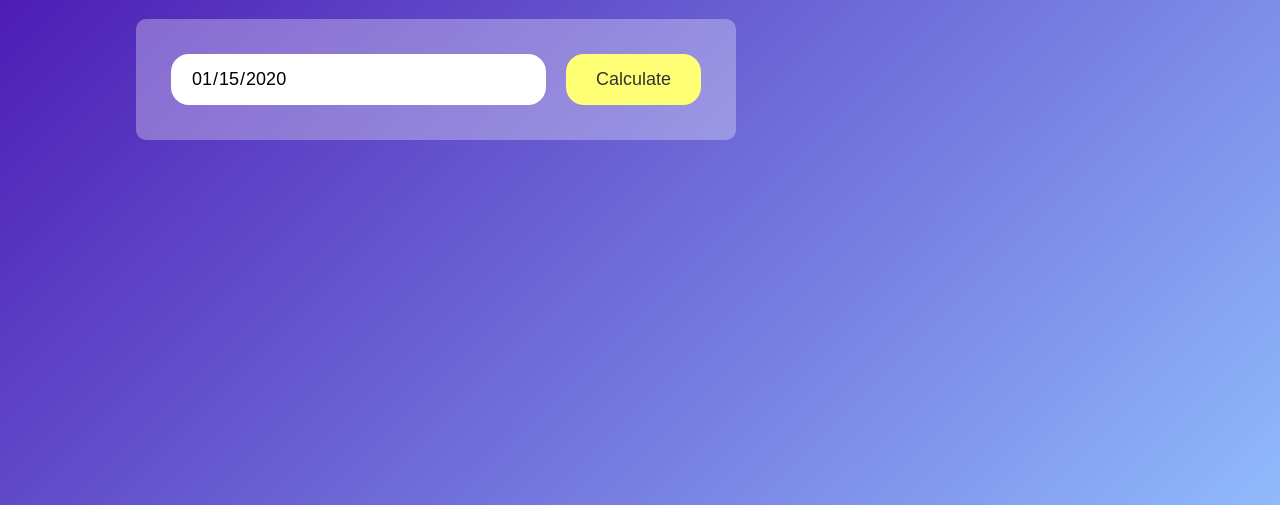
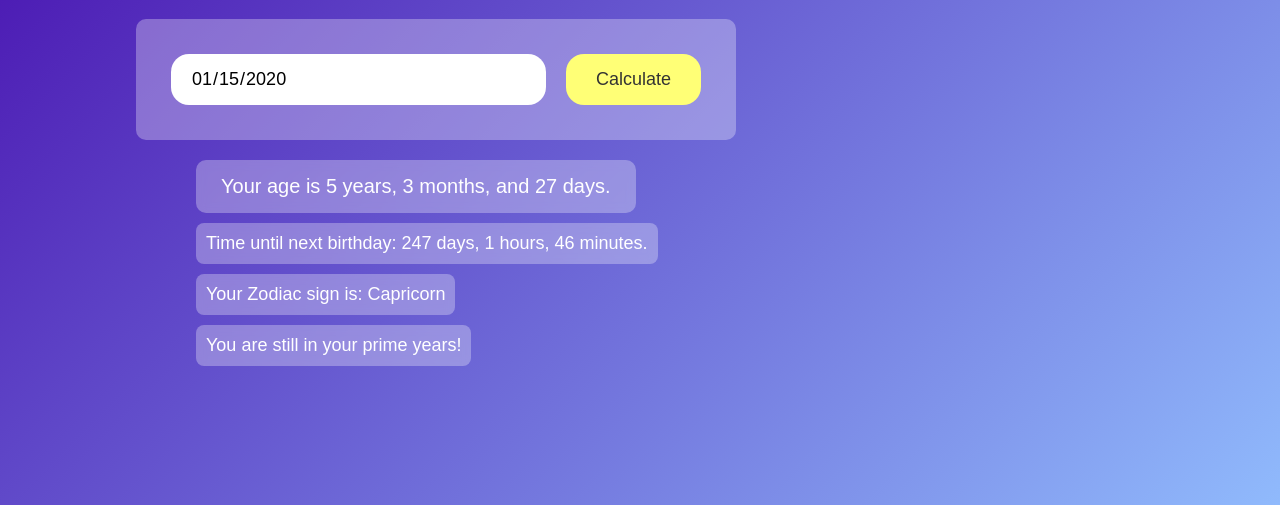
Before and after one commit to ELFAZ19/Age-Calculator, a plain HTML site: page index.html in a window 1280 px wide. Both pictures are taken after typing "2020-01-15" into the empty fields and a click on the button "Calculate". Shown: the part 295-800 px from the top of the page. Drawn offline with Linux system fonts and the light colour scheme.

Commit message:
unique featres added

```diff
--- a/index.html
+++ b/index.html
@@ -15,9 +15,11 @@
         <button>Calculate</button>
       </div>
       <p id="result"></p>
+      <p id="timeRemaining"></p>
+      <p id="zodiacSign"></p>
+      <p id="funMessage"></p>
     </div>
   </div>
   <script src="index.js"></script>
-
 </body>
 </html>
--- a/index.js
+++ b/index.js
@@ -1,18 +1,21 @@
-let userInput = document.querySelector("#date");
-userInput.max = new Date().toISOString().split("T")[0];
-
 document.querySelector("button").addEventListener("click", calculateAge);
 
 function calculateAge() {
   const result = document.getElementById("result");
+  const timeRemaining = document.getElementById("timeRemaining");
+  const zodiacSign = document.getElementById("zodiacSign");
+  const funMessage = document.getElementById("funMessage");
 
-  if (!userInput.value) {
-    result.textContent = "Please select your birth date.";
+  const userInput = document.querySelector("#date");
+  let selectedDate = userInput.value;
+
+  if (!selectedDate) {
+    result.textContent = "Please enter your birth date.";
     result.style.display = "block";
     return;
   }
 
-  let birthDate = new Date(userInput.value);
+  let birthDate = new Date(selectedDate);
   let d1 = birthDate.getDate();
   let m1 = birthDate.getMonth() + 1;
   let y1 = birthDate.getFullYear();
@@ -26,6 +29,7 @@ function calculateAge() {
   let m3 = m2 - m1;
   let d3 = d2 - d1;
 
+  // Adjust if the day or month is negative
   if (d3 < 0) {
     m3--;
     d3 += getDaysInMonth(y2, m2 - 1 || 12);
@@ -36,6 +40,84 @@ function calculateAge() {
     m3 += 12;
   }
 
+  // Age in different units
+  let ageInDays = Math.floor((today - birthDate) / (1000 * 60 * 60 * 24));
+  let ageInWeeks = Math.floor(ageInDays / 7);
+  let ageInHours = ageInDays * 24;
+  let ageInMinutes = ageInHours * 60;
+  let ageInSeconds = ageInMinutes * 60;
+
   result.textContent = `Your age is ${y3} years, ${m3} months, and ${d3} days.`;
   result.style.display = "block";
+
+  // Time until next birthday
+  let nextBirthday = new Date(
+    y2 + (m2 > m1 || (m2 === m1 && d2 > d1) ? 1 : 0),
+    m1 - 1,
+    d1
+  );
+  let timeLeft = nextBirthday - today;
+  let timeLeftDays = Math.floor(timeLeft / (1000 * 60 * 60 * 24));
+  let timeLeftHours = Math.floor(
+    (timeLeft % (1000 * 60 * 60 * 24)) / (1000 * 60 * 60)
+  );
+  let timeLeftMinutes = Math.floor((timeLeft % (1000 * 60 * 60)) / (1000 * 60));
+
+  timeRemaining.textContent = `Time until next birthday: ${timeLeftDays} days, ${timeLeftHours} hours, ${timeLeftMinutes} minutes.`;
+  timeRemaining.style.display = "block";
+
+  // Zodiac sign calculation
+  const zodiac = getZodiacSign(m1, d1);
+  zodiacSign.textContent = `Your Zodiac sign is: ${zodiac}`;
+  zodiacSign.style.display = "block";
+
+  // Fun message based on age
+  funMessage.textContent = getFunMessage(y3);
+  funMessage.style.display = "block";
 }
+
+function getDaysInMonth(year, month) {
+  return new Date(year, month, 0).getDate();
+}
+
+// Get zodiac sign based on birth date
+function getZodiacSign(month, day) {
+  const zodiacSigns = [
+    { sign: "Capricorn", endDate: { month: 1, day: 19 } },
+    { sign: "Aquarius", endDate: { month: 2, day: 18 } },
+    { sign: "Pisces", endDate: { month: 3, day: 20 } },
+    { sign: "Aries", endDate: { month: 4, day: 19 } },
+    { sign: "Taurus", endDate: { month: 5, day: 20 } },
+    { sign: "Gemini", endDate: { month: 6, day: 20 } },
+    { sign: "Cancer", endDate: { month: 7, day: 22 } },
+    { sign: "Leo", endDate: { month: 8, day: 22 } },
+    { sign: "Virgo", endDate: { month: 9, day: 22 } },
+    { sign: "Libra", endDate: { month: 10, day: 22 } },
+    { sign: "Scorpio", endDate: { month: 11, day: 21 } },
+    { sign: "Sagittarius", endDate: { month: 12, day: 21 } },
+  ];
+
+  for (let i = 0; i < zodiacSigns.length; i++) {
+    const sign = zodiacSigns[i];
+    if (
+      month < sign.endDate.month ||
+      (month === sign.endDate.month && day <= sign.endDate.day)
+    ) {
+      return sign.sign;
+    }
+  }
+  return "Capricorn"; // Default if not found (for December 22 - December 31)
+}
+
+// Fun message based on age
+function getFunMessage(age) {
+  if (age <= 18) {
+    return "You are still in your prime years!";
+  } else if (age <= 30) {
+    return "You’re a young spirit, ready to take on the world!";
+  } else if (age <= 50) {
+    return "You have wisdom and experience, a perfect balance!";
+  } else {
+    return "You are a true inspiration with years of experience!";
+  }
+}
--- a/style.css
+++ b/style.css
@@ -74,7 +74,6 @@
     z-index: 2;
 }
 
-
 #result {
     display: none;
     font-size: 20px;
@@ -88,3 +87,15 @@
     color: #fff;
     backdrop-filter: blur(5px);
 }
+#timeRemaining, #zodiacSign, #funMessage {
+    display: none;
+    font-size: 18px;
+    color: #fff;
+    margin-left: 10%;
+    margin-top: 10px;
+    padding: 10px;
+    background-color: rgba(255, 255, 255, 0.3);
+    border-radius: 8px;
+    width: fit-content;
+    backdrop-filter: blur(5px);
+}
```
Lines whose indentation alone changed are shown as unchanged.
